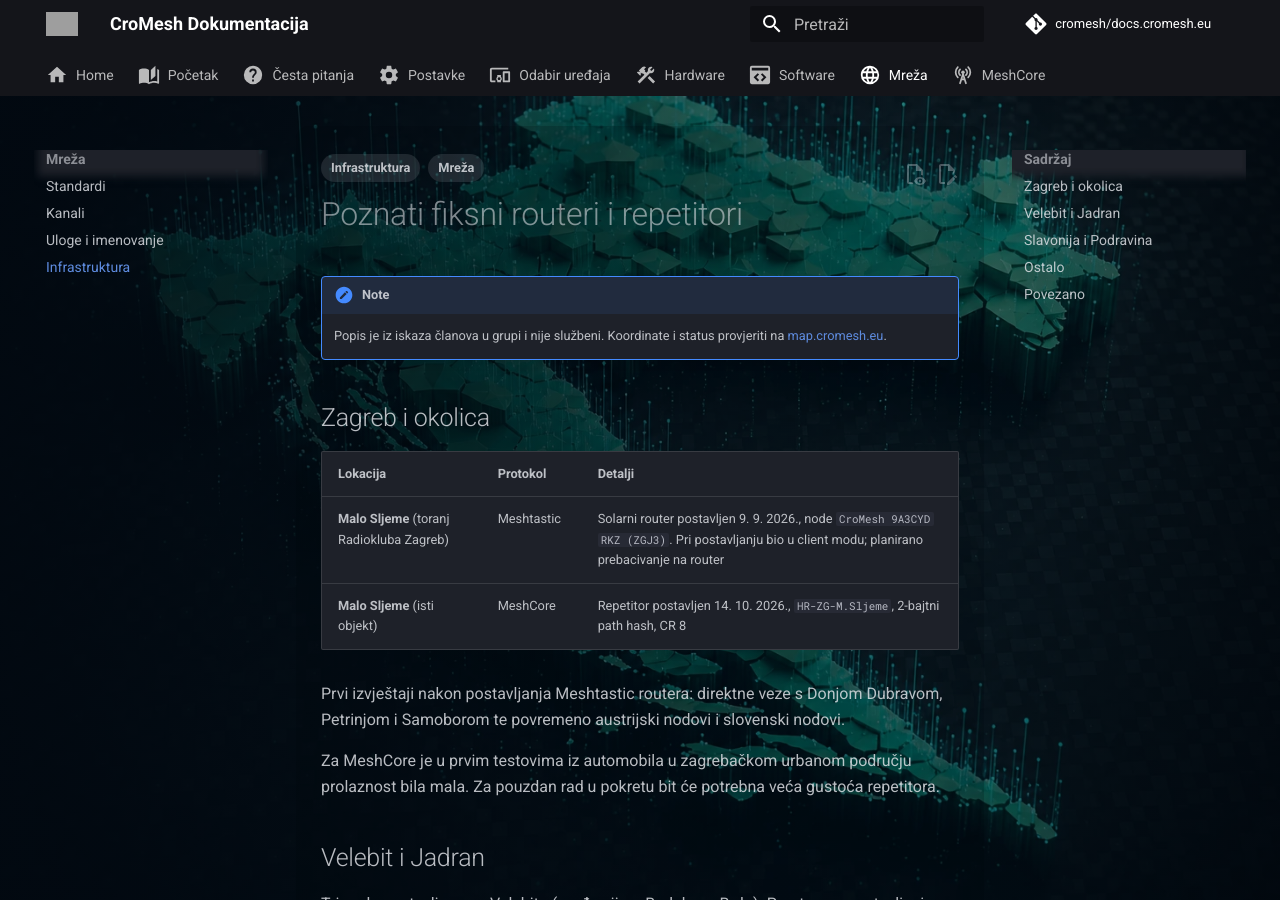
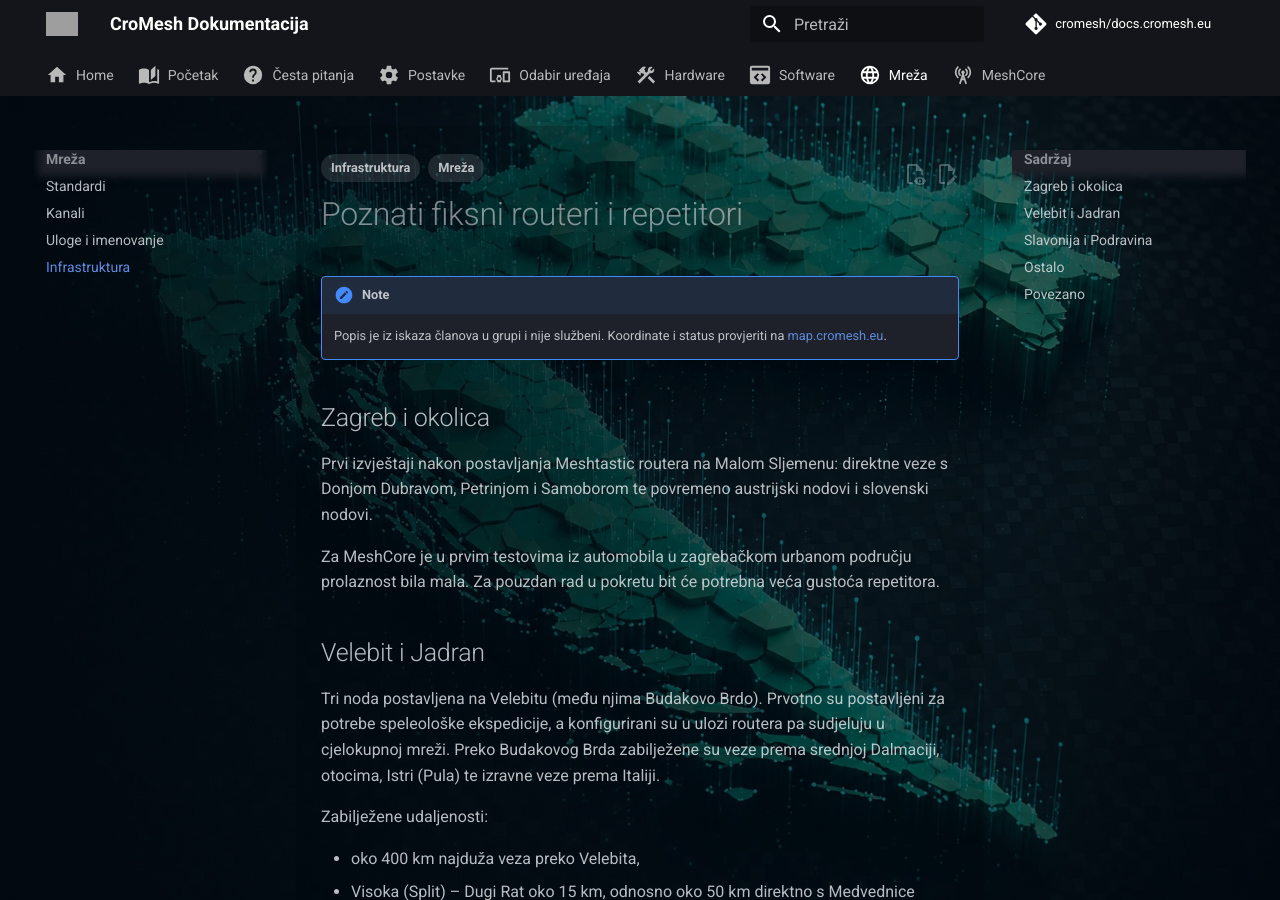
Before and after one commit to cromesh/docs.cromesh.eu, an MkDocs documentation site: the page built from docs/mreza/infrastruktura.md, in a window 1280 px wide and 900 px high. Built offline with MkDocs 1.6.1 and Material for MkDocs 9.7.7, drawn with Linux system fonts in a browser that asks for light colours; comment, search, counter and statistics services are not loaded; grey boxes are pictures that could not be loaded.

```diff
--- a/docs/mreza/infrastruktura.md
+++ b/docs/mreza/infrastruktura.md
@@ -14,12 +14,7 @@ tags:
 
 ## Zagreb i okolica
 
-| Lokacija | Protokol | Detalji |
-|---|---|---|
-| **Malo Sljeme** (toranj Radiokluba Zagreb) | Meshtastic | Solarni router postavljen 9. 9. 2026., node `CroMesh 9A3CYD RKZ (ZGJ3)`. Pri postavljanju bio u client modu; planirano prebacivanje na router |
-| **Malo Sljeme** (isti objekt) | MeshCore | Repetitor postavljen 14. 10. 2026., `HR-ZG-M.Sljeme`, 2-bajtni path hash, CR 8 |
-
-Prvi izvještaji nakon postavljanja Meshtastic routera: direktne veze s Donjom Dubravom,
+Prvi izvještaji nakon postavljanja Meshtastic routera na Malom Sljemenu: direktne veze s Donjom Dubravom,
 Petrinjom i Samoborom te povremeno austrijski nodovi i slovenski nodovi.
 
 Za MeshCore je u prvim testovima iz automobila u zagrebačkom urbanom području prolaznost
```
Also changed, not shown: README.md (+20 -4 lines), docs/odabir-uredaja/index.md (+1 -1 lines).
